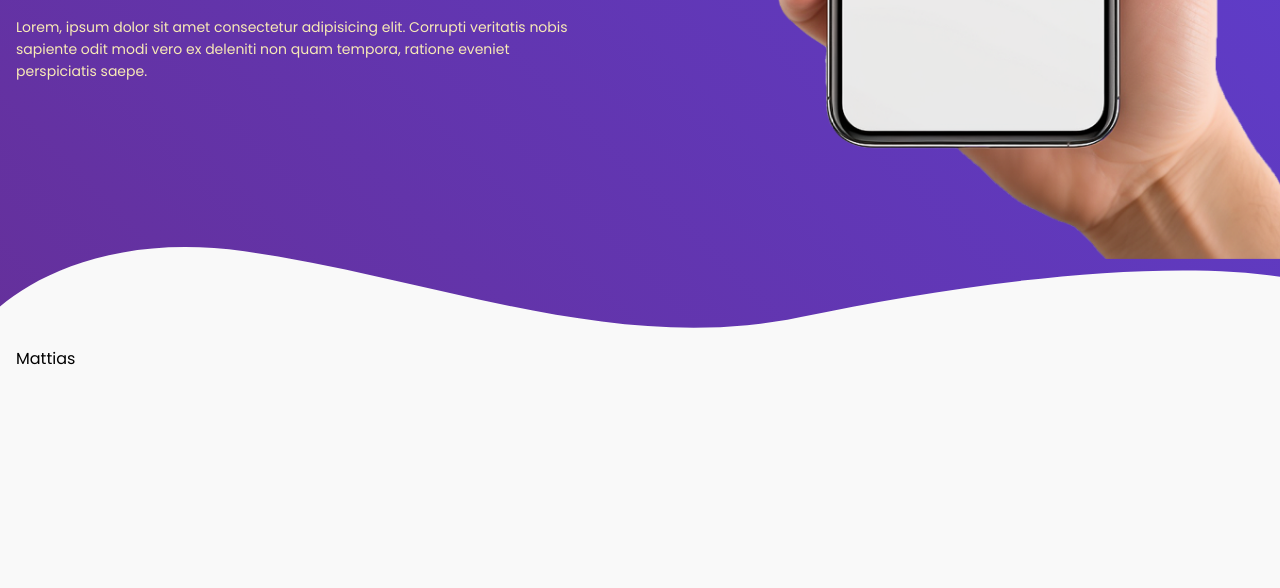
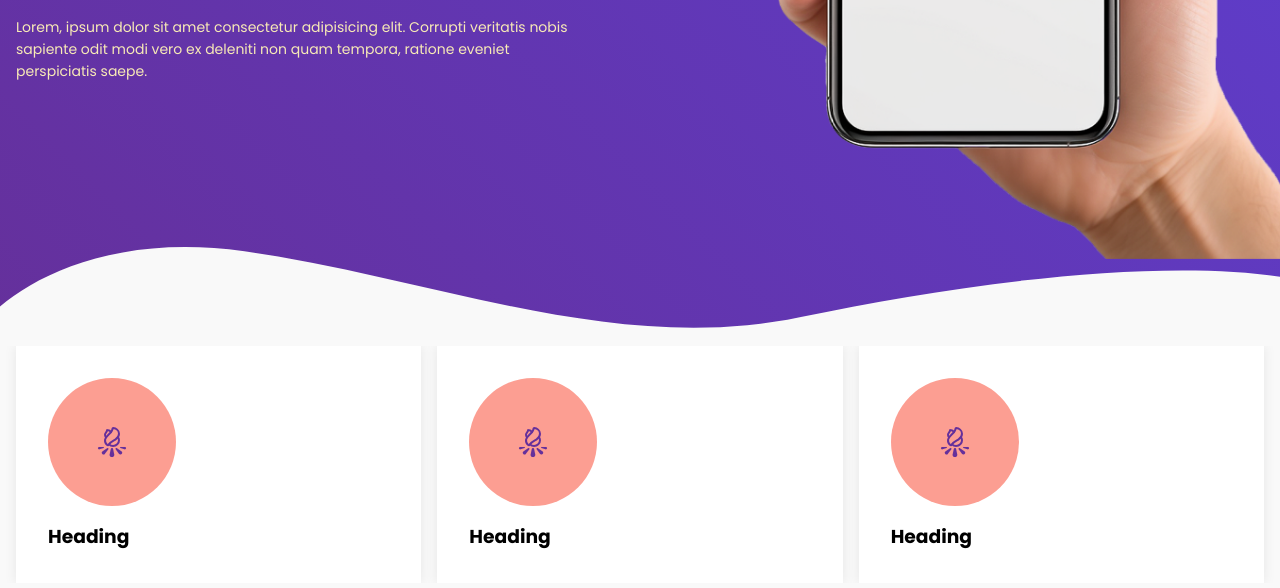
Before and after one commit to addkolon/SCSS-103, a plain HTML site: page index.html in a window 1280 px wide. Shown: the part 454-1042 px from the top of the page. Drawn offline with nearby package versions, Linux system fonts and the light colour scheme.

Commit message:
Animations

```diff
--- a/index.html
+++ b/index.html
@@ -28,7 +28,7 @@
           </p>
         </div>
         <div class="hero-image">
-          <img src="/assets/images/hand-phone.png" alt="">
+          <img src="/assets/images/hand-phone.png" alt="" />
         </div>
       </div>
       <div class="hero-banner-wave">
@@ -37,8 +37,41 @@
     </section>
     <section>
       <div class="container">
-        <div style="height: 300px">Mattias</div>
+        <div class="row">
+          <div class="col">
+            <div class="card center">
+              <div class="card-icon">
+                <ion-icon name="bonfire-outline"></ion-icon>
+              </div>
+              <h3>Heading</h3>
+            </div>
+          </div>
+          <div class="col">
+            <div class="card left">
+              <div class="card-icon">
+                <ion-icon name="bonfire-outline"></ion-icon>
+              </div>
+              <h3>Heading</h3>
+            </div>
+          </div>
+          <div class="col">
+            <div class="card right">
+              <div class="card-icon">
+                <ion-icon name="bonfire-outline"></ion-icon>
+              </div>
+              <h3>Heading</h3>
+            </div>
+          </div>
+        </div>
       </div>
     </section>
+    <script
+      type="module"
+      src="https://unpkg.com/ionicons@7.1.0/dist/ionicons/ionicons.esm.js"
+    ></script>
+    <script
+      nomodule
+      src="https://unpkg.com/ionicons@7.1.0/dist/ionicons/ionicons.js"
+    ></script>
   </body>
 </html>
--- /dev/null
+++ b/scss/components/_cards.scss
@@ -0,0 +1,32 @@
+.card {
+  background-color: $white;
+  padding: 2rem;
+  box-shadow: 0 0 12px rgba($color: #000000, $alpha: 0.08);
+  display: flex;
+  flex-direction: column;
+  gap: 1rem;
+
+  &.center {
+    justify-content: center;
+  }
+
+  &.right {
+    justify-content: right;
+  }
+
+  .card-icon {
+    $size: 8rem;
+    background-color: $light-coral;
+    width: $size;
+    height: $size;
+    border-radius: 50%;
+    display: flex;
+    align-items: center;
+    justify-content: center;
+
+    ion-icon {
+      font-size: calc($size / 4);
+      color: $purple;
+    }
+  }
+}
--- a/scss/components/_hero-banner.scss
+++ b/scss/components/_hero-banner.scss
@@ -20,6 +20,9 @@
         color: $cream;
         line-height: 130%;
         margin-bottom: 40px;
+        transform: translateX(-1000px);
+        animation: slideInLeft 1s .8s ease-out forwards;
+
       }
 
       p {
@@ -27,6 +30,8 @@
         font-weight: 400;
         line-height: 160%;
         color: $cream;
+        transform: translateX(-1000px);
+        animation: slideInLeft .8s 1.2s ease-out forwards;
       }
     }
 
@@ -36,13 +41,13 @@
       bottom: 80px;
       width: 60%;
       // border: 1px solid greenyellow;
-      transform: translateY(100%);
+      transform: translateY(120%);
 
-      animation: handanimation 2s 1s ease forwards;
+      animation: handanimation 1s .6s ease-out forwards;
 
       @keyframes handanimation {
         0% {
-          transform: translateY(100%);
+          transform: translateY(120%);
         }
 
         80% {
@@ -51,6 +56,24 @@
 
         100% {
           transform: translateY(0);
+        }
+      }
+
+      &:hover {
+        // animation: waving 1.2s infinite;
+      }
+
+      @keyframes slideInLeft {
+        0% {
+          transform: translateX(-1000px);
+        }
+
+        80% {
+          transform: translateX(6%);
+        }
+
+        100% {
+          transform: translateX(0);
         }
 
       }
@@ -67,6 +90,8 @@
     bottom: -100px;
     width: 100%;
     // border: 1px solid orange;
+    transform: translateY(100%);
+    animation: handanimation 1s 0s ease-out forwards;
 
     img {
       width: 100%;
@@ -74,3 +99,18 @@
     }
   }
 }
+
+@keyframes waving {
+  0% {
+    transform: rotate(0);
+  }
+  25% {
+    transform: rotate(-1deg);
+  }
+  75% {
+    transform: rotate(1deg);
+  }
+  100% {
+    transform: rotate(0);
+  }
+}
--- a/scss/layout/_container.scss
+++ b/scss/layout/_container.scss
@@ -1,6 +1,17 @@
 .container {
   max-width: 1280px;
+  width: 100%;
   // border: 1px salmon solid;
   margin: 0 auto;
   padding: 0 1rem; // Första siffran upp/nere, Andra siffran vänster/höger
+
+  .row {
+    display: flex;
+    width: 100%;
+    gap: 1rem;
+
+    .col {
+      width: 100%;
+    }
+  }
 }
--- a/scss/layout/_header.scss
+++ b/scss/layout/_header.scss
@@ -9,6 +9,8 @@ header {
   // background-color: red;
   width: 100%;
   z-index: 999;
+  opacity: 0;
+  animation: opacity 1s 2.8s forwards ease-out;
 
   .container {
     width: 100%;
@@ -26,3 +28,9 @@ header {
     }
   }
 }
+
+@keyframes opacity {
+  to {
+    opacity: 100%;
+  }
+}
--- a/scss/main.scss
+++ b/scss/main.scss
@@ -9,7 +9,8 @@
         "./base/base";
 
 // COMPONENTS
-@import "./components/hero-banner";
+@import "./components/hero-banner",
+        "./components/cards";
 
 // LAYOUT
 @import "./layout/container",
```
Also changed, not shown: assets/css/main.css, assets/css/main.min.css, 2 other files.
